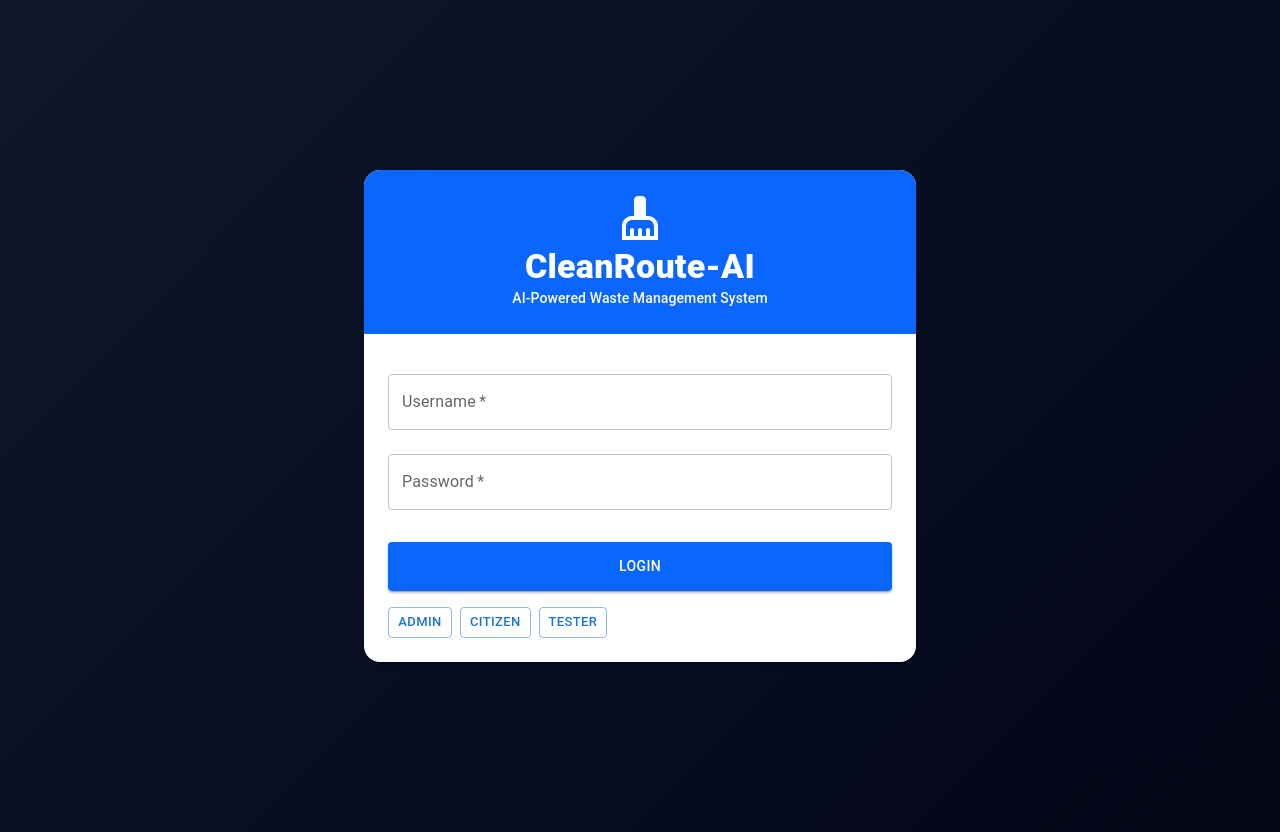
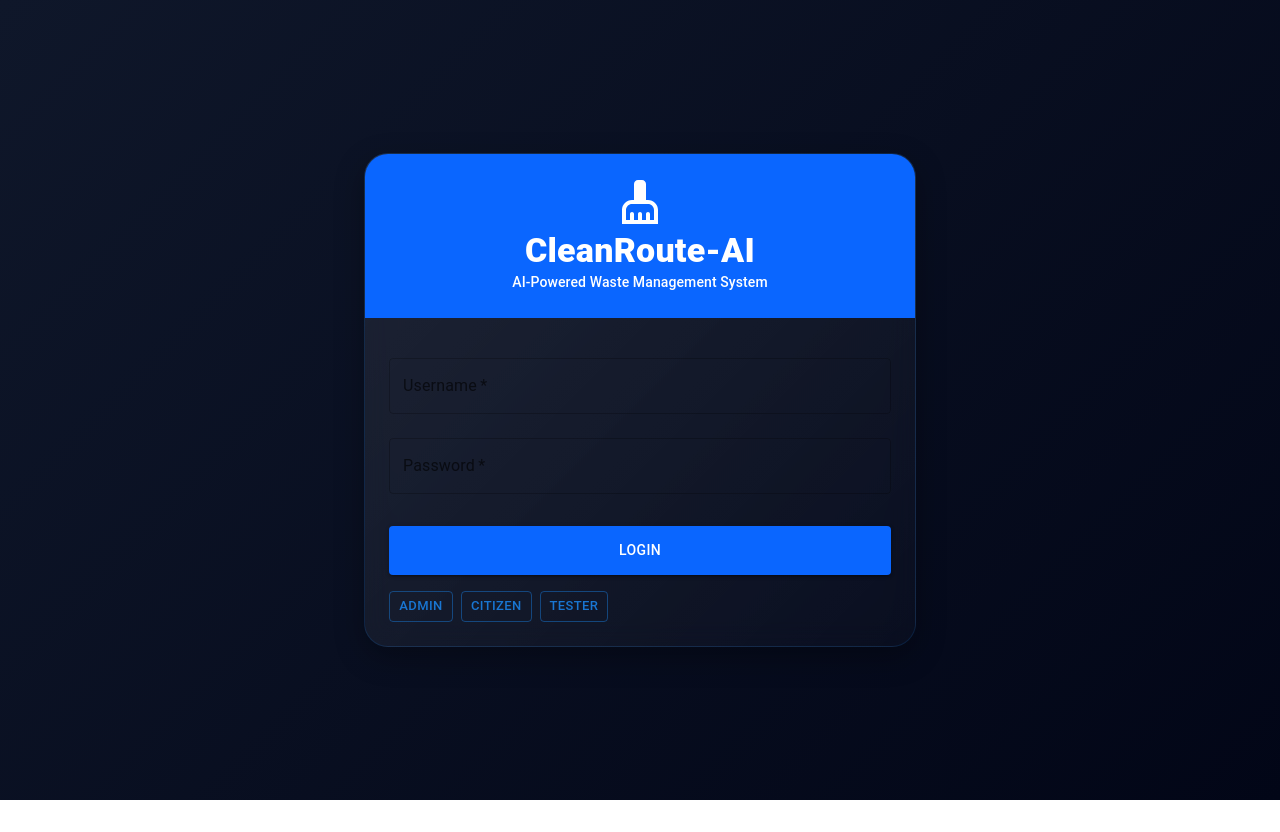
Before and after one commit to maryam-ca/CleanRoute-AI, a React (Create React App) app in the folder frontend/: page /admin in a window 1280 px wide. After the commit the page ends 800 px from the top, so only its background shows below. Built offline with nearby package versions, Linux system fonts and the light colour scheme.

Commit message:
COMPLETE: Dark Blue Glassmorphism Theme - Full project transformation

```diff
--- a/frontend/src/components/AdminDashboard.js
+++ b/frontend/src/components/AdminDashboard.js
@@ -145,7 +145,7 @@ const AdminDashboard = ({ token, user, setToken }) => {
   });
 
   return (
-    <Box sx={{ bgcolor: '#F1F8E9', minHeight: '100vh' }}>
+    <Box sx={{ bgcolor: 'transparent', minHeight: '100vh' }}>
       <Toaster position="top-right" />
 
       <Box sx={{ bgcolor: '#1B5E20', color: 'white', py: 2, px: 4 }}>
--- a/frontend/src/components/RouteOptimizer.js
+++ b/frontend/src/components/RouteOptimizer.js
@@ -78,7 +78,7 @@ const RouteOptimizer = ({ token, user }) => {
   };
 
   return (
-    <Box sx={{ bgcolor: '#F8FAFC', minHeight: '100vh' }}>
+    <Box sx={{ bgcolor: 'transparent', minHeight: '100vh' }}>
       <Toaster position="top-right" />
 
       <Box sx={{ bgcolor: '#F97316', color: 'white', py: 2, px: 4 }}>
--- a/frontend/src/darkBlueTheme.js
+++ b/frontend/src/darkBlueTheme.js
@@ -1,35 +1,50 @@
 import { createTheme } from '@mui/material/styles';
 
-// Dark Blue Glassmorphism Theme
+// Dark Blue Glassmorphism Theme - Complete
 export const darkBlueTheme = {
   light: createTheme({
     palette: {
       mode: 'dark',
       primary: {
-        main: '#0A66FF',      // Bright Blue
+        main: '#0A66FF',
         light: '#1E90FF',
         dark: '#0A66FF',
-        gradient: 'linear-gradient(135deg, #0A66FF, #00C6FF)'
+        contrastText: '#FFFFFF',
       },
       secondary: {
-        main: '#00C6FF',      // Neon Blue Glow
+        main: '#00C6FF',
         light: '#4FACFE',
         dark: '#0099CC',
-        gradient: 'linear-gradient(135deg, #00C6FF, #4FACFE)'
+        contrastText: '#FFFFFF',
       },
       background: {
-        default: '#0F172A',   // Dark Navy
-        paper: '#111827',      // Slightly lighter
-        gradient: 'linear-gradient(135deg, rgba(255,255,255,0.08), rgba(255,255,255,0.02))'
+        default: '#0F172A',
+        paper: 'rgba(17,24,39,0.8)',
       },
       text: {
         primary: '#FFFFFF',
         secondary: '#E5E7EB',
-        muted: '#9CA3AF',
+        disabled: '#9CA3AF',
       },
       success: {
         main: '#22C55E',
         light: '#4ADE80',
+        dark: '#16A34A',
+      },
+      error: {
+        main: '#EF4444',
+        light: '#F87171',
+        dark: '#DC2626',
+      },
+      warning: {
+        main: '#F59E0B',
+        light: '#FBBF24',
+        dark: '#D97706',
+      },
+      info: {
+        main: '#0A66FF',
+        light: '#1E90FF',
+        dark: '#0A66FF',
       },
       divider: '#1F2937',
     },
@@ -37,37 +52,58 @@ export const darkBlueTheme = {
       borderRadius: 20,
     },
     typography: {
-      fontFamily: '"Inter", "Poppins", "Roboto", sans-serif',
-      h1: { fontWeight: 800, color: '#FFFFFF' },
-      h2: { fontWeight: 800, color: '#FFFFFF' },
+      fontFamily: '"Inter", "Poppins", "Roboto", "Segoe UI", sans-serif',
+      h1: { fontWeight: 800, color: '#FFFFFF', letterSpacing: '-0.02em' },
+      h2: { fontWeight: 800, color: '#FFFFFF', letterSpacing: '-0.02em' },
       h3: { fontWeight: 700, color: '#FFFFFF' },
       h4: { fontWeight: 700, color: '#FFFFFF' },
       h5: { fontWeight: 600, color: '#E5E7EB' },
       h6: { fontWeight: 600, color: '#E5E7EB' },
       button: { textTransform: 'none', fontWeight: 600 },
+      body1: { color: '#E5E7EB' },
+      body2: { color: '#9CA3AF' },
     },
     components: {
+      MuiCssBaseline: {
+        styleOverrides: {
+          body: {
+            background: 'linear-gradient(135deg, #0F172A 0%, #020617 100%)',
+            minHeight: '100vh',
+          },
+        },
+      },
       MuiButton: {
         styleOverrides: {
           root: {
-            borderRadius: 20,
+            borderRadius: 24,
             padding: '10px 24px',
             textTransform: 'none',
             fontWeight: 600,
+            transition: 'all 0.3s ease',
           },
           containedPrimary: {
             background: 'linear-gradient(135deg, #0A66FF, #00C6FF)',
             boxShadow: '0 4px 20px rgba(0,102,255,0.3)',
             '&:hover': {
-              boxShadow: '0 6px 25px rgba(0,102,255,0.4)',
+              boxShadow: '0 6px 25px rgba(0,102,255,0.5)',
+              transform: 'translateY(-2px)',
+            },
+          },
+          containedSecondary: {
+            background: 'linear-gradient(135deg, #00C6FF, #4FACFE)',
+            boxShadow: '0 4px 20px rgba(0,198,255,0.3)',
+            '&:hover': {
+              boxShadow: '0 6px 25px rgba(0,198,255,0.5)',
               transform: 'translateY(-2px)',
             },
           },
           outlined: {
             borderColor: '#1E90FF',
+            borderWidth: '1.5px',
             '&:hover': {
               borderColor: '#00C6FF',
               background: 'rgba(30,144,255,0.1)',
+              transform: 'translateY(-2px)',
             },
           },
         },
@@ -90,10 +126,10 @@ export const darkBlueTheme = {
             backdropFilter: 'blur(12px)',
             border: '1px solid rgba(30,144,255,0.15)',
             boxShadow: '0 10px 30px rgba(0,0,0,0.3)',
-            transition: 'all 0.3s ease',
+            transition: 'all 0.3s cubic-bezier(0.4, 0, 0.2, 1)',
             '&:hover': {
               transform: 'translateY(-4px)',
-              boxShadow: '0 10px 30px rgba(0,102,255,0.3)',
+              boxShadow: '0 15px 35px rgba(0,102,255,0.3)',
               border: '1px solid rgba(30,144,255,0.3)',
             },
           },
@@ -104,6 +140,20 @@ export const darkBlueTheme = {
           root: {
             background: 'linear-gradient(135deg, rgba(255,255,255,0.08), rgba(255,255,255,0.02))',
             backdropFilter: 'blur(12px)',
+            borderRadius: 24,
+          },
+        },
+      },
+      MuiTableCell: {
+        styleOverrides: {
+          root: {
+            borderBottom: '1px solid #1F2937',
+            color: '#E5E7EB',
+          },
+          head: {
+            fontWeight: 700,
+            color: '#FFFFFF',
+            backgroundColor: 'rgba(15,23,42,0.6)',
           },
         },
       },
@@ -112,6 +162,47 @@ export const darkBlueTheme = {
           root: {
             borderRadius: 12,
             fontWeight: 600,
+          },
+          colorPrimary: {
+            background: 'linear-gradient(135deg, #0A66FF, #00C6FF)',
+            color: '#FFFFFF',
+          },
+        },
+      },
+      MuiAlert: {
+        styleOverrides: {
+          root: {
+            borderRadius: 16,
+            background: 'rgba(15,23,42,0.9)',
+            backdropFilter: 'blur(8px)',
+          },
+        },
+      },
+      MuiDrawer: {
+        styleOverrides: {
+          paper: {
+            background: 'rgba(15,23,42,0.95)',
+            backdropFilter: 'blur(12px)',
+            borderRight: '1px solid rgba(30,144,255,0.2)',
+          },
+        },
+      },
+      MuiMenu: {
+        styleOverrides: {
+          paper: {
+            background: 'rgba(15,23,42,0.95)',
+            backdropFilter: 'blur(12px)',
+            border: '1px solid rgba(30,144,255,0.2)',
+          },
+        },
+      },
+      MuiDialog: {
+        styleOverrides: {
+          paper: {
+            background: 'linear-gradient(135deg, rgba(17,24,39,0.95), rgba(15,23,42,0.98))',
+            backdropFilter: 'blur(12px)',
+            border: '1px solid rgba(30,144,255,0.2)',
+            borderRadius: 28,
           },
         },
       },
@@ -132,19 +223,19 @@ export const darkBlueTheme = {
       },
       background: {
         default: '#020617',
-        paper: '#0F172A',
+        paper: 'rgba(2,6,23,0.8)',
       },
       text: {
         primary: '#FFFFFF',
         secondary: '#E5E7EB',
+        disabled: '#9CA3AF',
       },
-      success: {
-        main: '#22C55E',
-      },
+      success: { main: '#22C55E' },
+      error: { main: '#EF4444' },
+      warning: { main: '#F59E0B' },
+      divider: '#1F2937',
     },
-    shape: {
-      borderRadius: 20,
-    },
+    shape: { borderRadius: 20 },
     components: {
       MuiCard: {
         styleOverrides: {
--- a/frontend/src/darkblue-theme.css
+++ b/frontend/src/darkblue-theme.css
@@ -1,42 +1,133 @@
-/* Dark Blue Glassmorphism Theme */
+/* ========================================
+   DARK BLUE GLASSMORPHISM THEME - COMPLETE
+   ======================================== */
+
 :root {
   --primary-blue: #0A66FF;
   --neon-blue: #00C6FF;
+  --light-blue: #1E90FF;
   --dark-bg: #0F172A;
   --darker-bg: #020617;
   --glass-white: rgba(255,255,255,0.08);
   --glass-light: rgba(255,255,255,0.12);
+  --glass-dark: rgba(0,0,0,0.3);
   --text-white: #FFFFFF;
   --text-gray: #E5E7EB;
   --text-muted: #9CA3AF;
   --success-green: #22C55E;
+  --error-red: #EF4444;
+  --warning-orange: #F59E0B;
   --border-color: #1F2937;
+  --border-glow: rgba(30,144,255,0.3);
+}
+
+/* Global Styles */
+* {
+  margin: 0;
+  padding: 0;
+  box-sizing: border-box;
 }
 
 body {
   background: linear-gradient(135deg, #0F172A 0%, #020617 100%);
   color: var(--text-white);
-  font-family: 'Inter', 'Poppins', 'Roboto', sans-serif;
+  font-family: 'Inter', 'Poppins', 'Roboto', 'Segoe UI', sans-serif;
   min-height: 100vh;
+  overflow-x: hidden;
 }
 
 /* Glassmorphism Card Effect */
-.glass-card {
-  background: linear-gradient(135deg, rgba(255,255,255,0.08), rgba(255,255,255,0.02));
-  backdrop-filter: blur(12px);
-  border: 1px solid rgba(30,144,255,0.15);
-  border-radius: 24px;
-  box-shadow: 0 10px 30px rgba(0,0,0,0.3);
-  transition: all 0.3s ease;
+.glass-card,
+.MuiCard-root {
+  background: linear-gradient(135deg, rgba(255,255,255,0.08), rgba(255,255,255,0.02)) !important;
+  backdrop-filter: blur(12px) !important;
+  border: 1px solid rgba(30,144,255,0.15) !important;
+  border-radius: 24px !important;
+  box-shadow: 0 10px 30px rgba(0,0,0,0.3) !important;
+  transition: all 0.3s cubic-bezier(0.4, 0, 0.2, 1) !important;
 }
 
-.glass-card:hover {
-  transform: translateY(-4px);
-  box-shadow: 0 10px 30px rgba(0,102,255,0.3);
-  border: 1px solid rgba(30,144,255,0.3);
+.glass-card:hover,
+.MuiCard-root:hover {
+  transform: translateY(-4px) !important;
+  box-shadow: 0 15px 35px rgba(0,102,255,0.3) !important;
+  border: 1px solid rgba(30,144,255,0.3) !important;
 }
 
-/* Custom Scrollbar */
+/* Glassmorphism Paper */
+.MuiPaper-root {
+  background: linear-gradient(135deg, rgba(255,255,255,0.08), rgba(255,255,255,0.02)) !important;
+  backdrop-filter: blur(12px) !important;
+  border-radius: 24px !important;
+}
+
+/* Navigation Bar Glass Effect */
+.MuiAppBar-root {
+  background: rgba(15,23,42,0.8) !important;
+  backdrop-filter: blur(12px) !important;
+  box-shadow: 0 4px 20px rgba(0,0,0,0.3) !important;
+  border-bottom: 1px solid rgba(30,144,255,0.2) !important;
+}
+
+/* Button Styles */
+.MuiButton-containedPrimary {
+  background: linear-gradient(135deg, #0A66FF, #00C6FF) !important;
+  box-shadow: 0 4px 20px rgba(0,102,255,0.3) !important;
+  border-radius: 24px !important;
+  padding: 10px 24px !important;
+  text-transform: none !important;
+  font-weight: 600 !important;
+  transition: all 0.3s ease !important;
+}
+
+.MuiButton-containedPrimary:hover {
+  box-shadow: 0 6px 25px rgba(0,102,255,0.5) !important;
+  transform: translateY(-2px) !important;
+}
+
+/* Table Styles */
+.MuiTableContainer-root {
+  background: transparent !important;
+}
+
+.MuiTableCell-root {
+  border-bottom: 1px solid var(--border-color) !important;
+  color: var(--text-gray) !important;
+}
+
+.MuiTableCell-head {
+  color: var(--text-white) !important;
+  font-weight: 700 !important;
+  background: rgba(15,23,42,0.6) !important;
+}
+
+/* Chip Styles */
+.MuiChip-root {
+  border-radius: 12px !important;
+  font-weight: 600 !important;
+}
+
+.MuiChip-colorPrimary {
+  background: linear-gradient(135deg, #0A66FF, #00C6FF) !important;
+  color: white !important;
+}
+
+/* Dialog Styles */
+.MuiDialog-paper {
+  background: linear-gradient(135deg, rgba(17,24,39,0.95), rgba(15,23,42,0.98)) !important;
+  backdrop-filter: blur(12px) !important;
+  border: 1px solid rgba(30,144,255,0.2) !important;
+  border-radius: 28px !important;
+}
+
+/* Drawer Styles */
+.MuiDrawer-paper {
+  background: rgba(15,23,42,0.95) !important;
+  backdrop-filter: blur(12px) !important;
+  border-right: 1px solid rgba(30,144,255,0.2) !important;
+}
+
+/* Scrollbar */
 ::-webkit-scrollbar {
   width: 8px;
   height: 8px;
@@ -56,6 +147,37 @@ body {
   background: var(--neon-blue);
 }
 
+/* Chart Customization */
+.recharts-cartesian-grid line {
+  stroke: rgba(255,255,255,0.1) !important;
+}
+
+.recharts-text {
+  fill: var(--text-gray) !important;
+}
+
+.recharts-legend-item-text {
+  color: var(--text-gray) !important;
+}
+
+.recharts-tooltip-wrapper {
+  background: rgba(15,23,42,0.95) !important;
+  backdrop-filter: blur(8px) !important;
+  border-radius: 12px !important;
+  border: 1px solid rgba(30,144,255,0.3) !important;
+}
+
+/* Loading Animation */
+@keyframes pulse {
+  0% { opacity: 0.6; }
+  50% { opacity: 1; }
+  100% { opacity: 0.6; }
+}
+
+.loading-skeleton {
+  animation: pulse 1.5s ease-in-out infinite;
+}
+
 /* Glow Effects */
 .glow-text {
   text-shadow: 0 0 10px rgba(0,198,255,0.5);
@@ -65,34 +187,14 @@ body {
   box-shadow: 0 0 20px rgba(0,102,255,0.25);
 }
 
-/* Button Hover Effects */
-.btn-primary {
-  background: linear-gradient(135deg, #0A66FF, #00C6FF);
-  border: none;
-  border-radius: 20px;
-  padding: 10px 24px;
-  color: white;
-  font-weight: 600;
-  transition: all 0.3s ease;
+/* Responsive Adjustments */
+@media (max-width: 600px) {
+  .MuiCard-root {
+    border-radius: 16px !important;
+  }
+
+  .MuiButton-root {
+    padding: 8px 16px !important;
+    font-size: 0.85rem !important;
+  }
 }
-
-.btn-primary:hover {
-  transform: translateY(-2px);
-  box-shadow: 0 6px 25px rgba(0,102,255,0.4);
-}
-
-/* Chart Customization */
-.recharts-cartesian-grid line {
-  stroke: rgba(255,255,255,0.1);
-}
-
-.recharts-text {
-  fill: var(--text-gray);
-}
-
-.recharts-tooltip-wrapper {
-  background: rgba(15,23,42,0.9);
-  backdrop-filter: blur(8px);
-  border-radius: 12px;
-  border: 1px solid rgba(30,144,255,0.3);
-}
--- a/frontend/src/index.js
+++ b/frontend/src/index.js
@@ -1,6 +1,7 @@
 import React from 'react';
 import ReactDOM from 'react-dom/client';
 import './index.css';
+import './darkblue-theme.css';
 import './darkblue-theme.css';
 import './brown-theme.css';
 import './sunset-theme.css';
```
Also changed, not shown: frontend/src/components/ModernDashboard.js (line endings or trailing spaces), frontend/src/components/TesterDashboard.js (line endings or trailing spaces).
